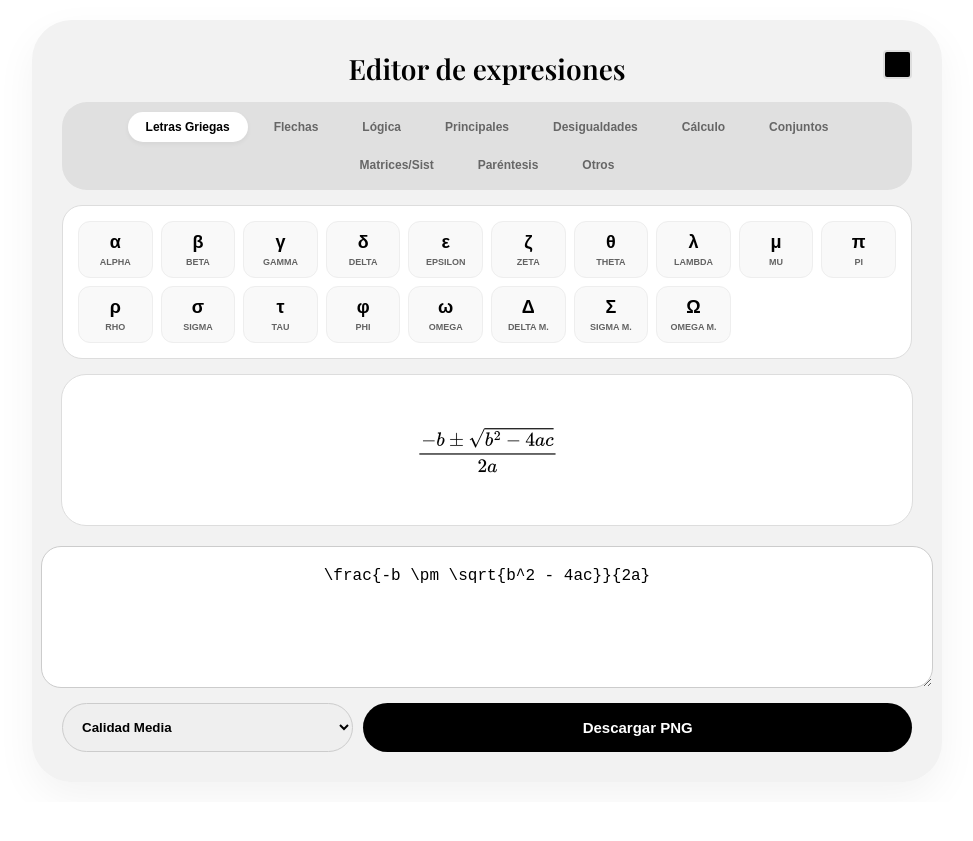
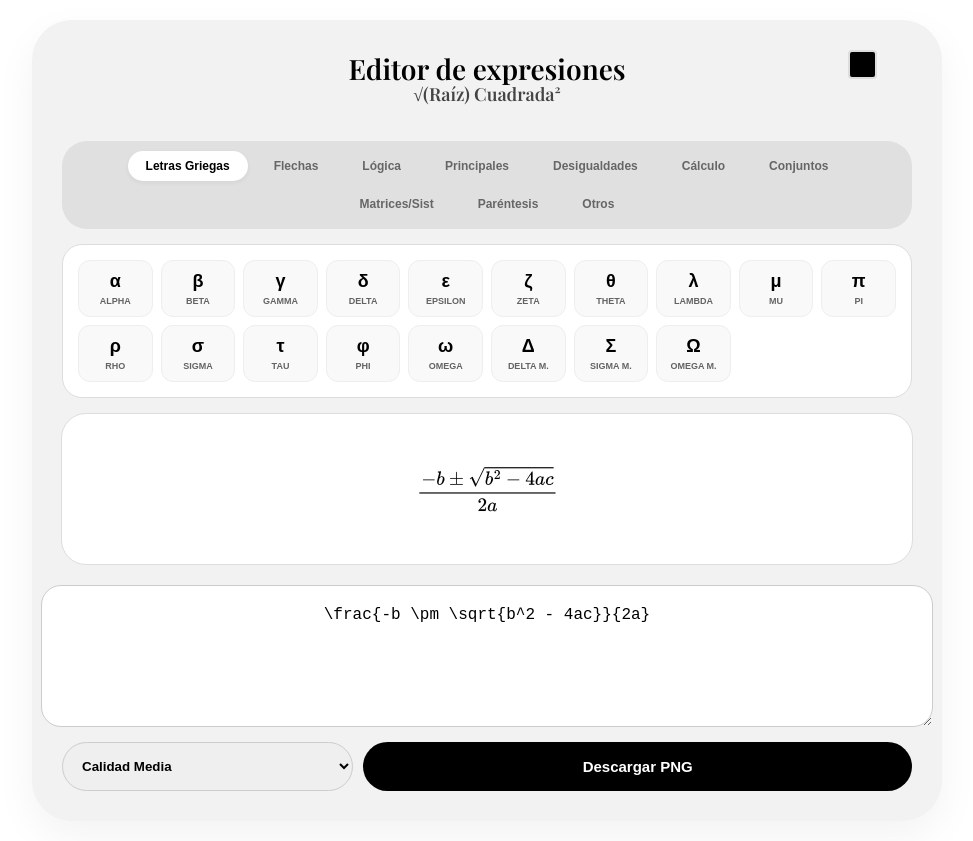
Before and after one commit to srodriguezrojas939/Editorexpresiones-web, a plain HTML site: page index.html in a window 1280 px wide. Shown: the whole page, without its empty margins (153-1126 px from the left). Before the commit the page ends 802 px from the top, so only its background shows below. Drawn offline with nearby package versions, Linux system fonts and the light colour scheme.

Commit message:
Update index.html

```diff
--- a/index.html
+++ b/index.html
@@ -11,6 +11,15 @@
         .container { background: #F2F2F2; padding: 30px; border-radius: 40px; width: 100%; max-width: 850px; display: flex; flex-direction: column; align-items: center; box-shadow: 0 15px 40px rgba(0,0,0,0.05); position: relative; }
         .header { text-align: center; margin-bottom: 15px; width: 100%; position: relative; }
         .header h1 { font-family: 'Playfair Display', serif; font-size: 28px; margin: 0; }
+        .main-subtitle {
+    font-family: 'Playfair Display', serif;
+    font-weight: 700;
+    font-size: 18px;
+    color: #444;
+    margin-top: -5px;
+    margin-bottom: 20px;
+    text-align: center;
+}
 
         /* Nuevo Selector de Color Discreto */
         .color-wrapper { position: absolute; top: 0; right: 0; }
@@ -89,6 +98,9 @@
 <div class="container">
     <div class="header">
         <h1>Editor de expresiones</h1>
+        <h2 class="main-subtitle">√(Raíz) Cuadrada²</h2>
+        <button class="btn-clear" ...>
+
         <div class="color-wrapper">
             <div class="color-trigger" id="color-trigger" title="Cambiar Color"></div>
             <input type="color" id="hidden-color-input" value="#000000">
```
